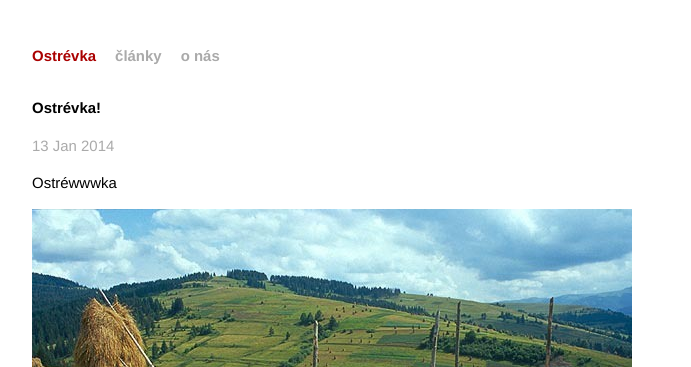
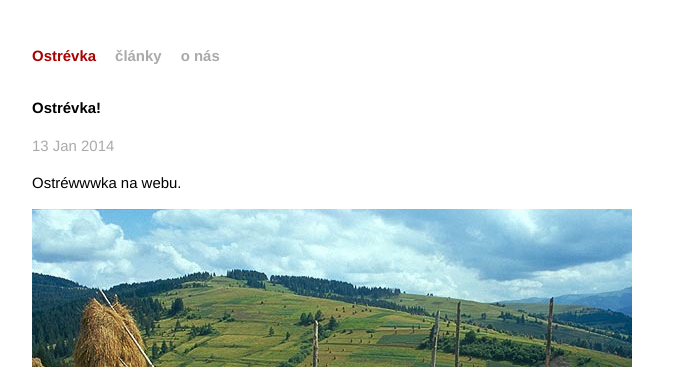
Before and after one commit to ostrevka/ostrevka.github.io, a Jekyll site: the page built from _posts/2014-01-13-ostrevka.markdown, in a window 1280 px wide. Shown: the top 367 px of the page, without its empty margins (294-985 px from the left). Built offline with Jekyll 4.4.1, drawn with Linux system fonts in a browser that asks for light colours; Markdown is read by kramdown in place of the engine named in the settings.

```diff
--- a/_posts/2014-01-13-ostrevka.markdown
+++ b/_posts/2014-01-13-ostrevka.markdown
@@ -3,8 +3,9 @@ layout: post
 title:  "Ostrévka!"
 date:   2014-01-13 22:35:15
 categories: update
+excerpt: "Nové webové stránky Ostrévka o.s."
 ---
 
-Ostréwwwka
+Ostréwwwka na webu.
 
 ![Fotka krajiny s ostrévku]({{ site.url }}/assets/ostrevka.jpg)
```
